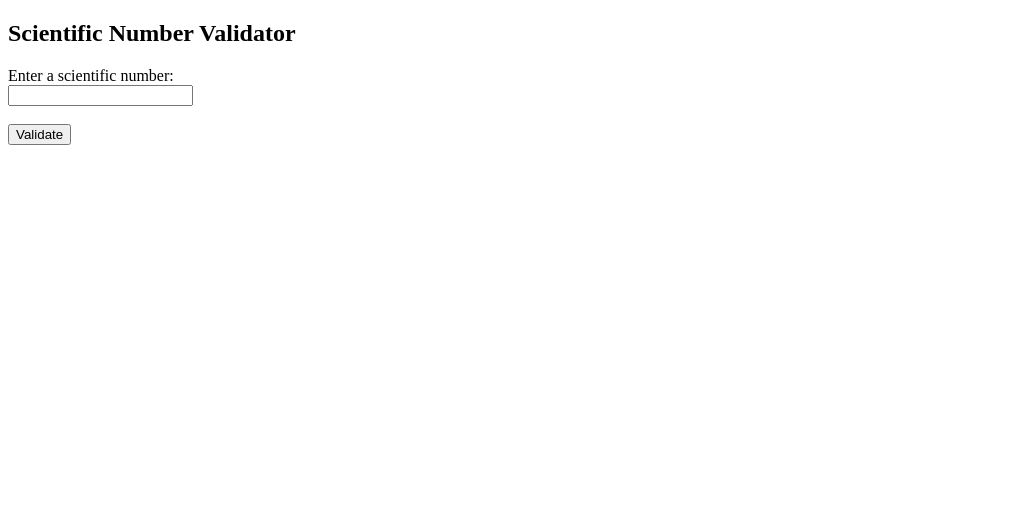
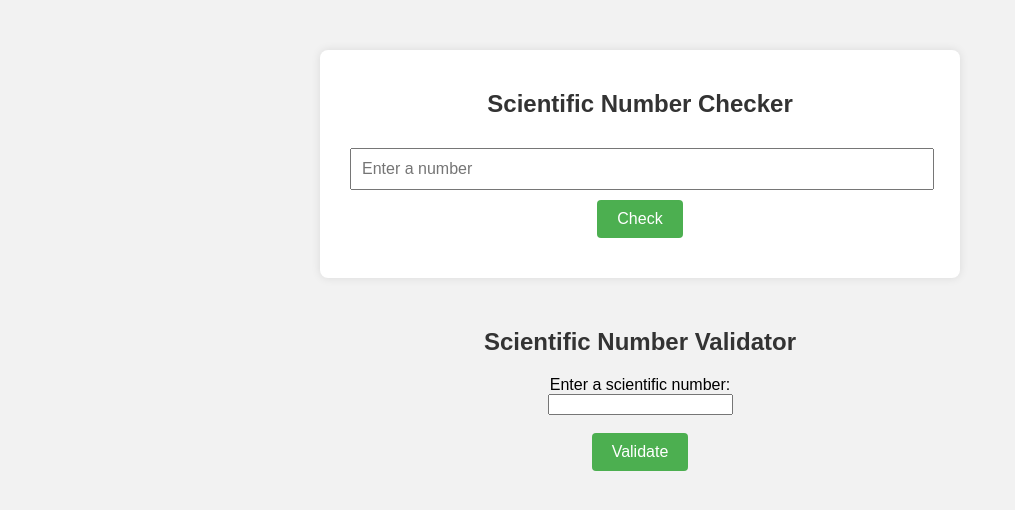
Before and after one commit to Xrynt/scientific-number-detector, a plain HTML site: page index.html in a window 1280 px wide. Shown: the whole page, without its empty margins (0-1015 px from the left). Drawn offline with Linux system fonts and the light colour scheme.

Commit message:
Update index.html

```diff
--- a/index.html
+++ b/index.html
@@ -17,6 +17,86 @@ function validateScientificNumber() {
 </script>
 </head>
 <body>
+    <meta charset="UTF-8">
+    <meta name="viewport" content="width=device-width, initial-scale=1.0">
+    <title>Scientific Number Checker</title>
+    <style>
+        body {
+            font-family: Arial, sans-serif;
+            text-align: center;
+            background-color: #f2f2f2;
+            margin: 0;
+            padding: 0;
+        }
+
+        .container {
+            max-width: 600px;
+            margin: 50px auto;
+            padding: 20px;
+            background-color: #fff;
+            border-radius: 8px;
+            box-shadow: 0 0 10px rgba(0, 0, 0, 0.1);
+        }
+
+        h2 {
+            color: #333;
+        }
+
+        input[type="number"] {
+            padding: 10px;
+            margin: 10px;
+            width: calc(100% - 40px);
+            font-size: 16px;
+        }
+
+        button {
+            padding: 10px 20px;
+            font-size: 16px;
+            cursor: pointer;
+            background-color: #4caf50;
+            color: #fff;
+            border: none;
+            border-radius: 4px;
+            transition: background-color 0.3s ease;
+        }
+
+        button:hover {
+            background-color: #45a049;
+        }
+
+        p#result {
+            margin-top: 20px;
+            font-size: 18px;
+            color: #333;
+        }
+    </style>
+</head>
+<body>
+    <div class="container">
+        <h2>Scientific Number Checker</h2>
+        <input type="number" id="inputNumber" placeholder="Enter a number">
+        <button onclick="checkScientific()">Check</button>
+        <p id="result"></p>
+    </div>
+
+    <script>
+        function checkScientific() {
+            var input = parseFloat(document.getElementById("inputNumber").value);
+            var resultElement = document.getElementById("result");
+
+            if (isNaN(input)) {
+                resultElement.textContent = "Please enter a valid number!";
+            } else {
+                var scientific = /^(?:[-+])?(?:\d+\.\d*|\.\d+)(?:[eE][-+]?\d+)?$/;
+                if (scientific.test(input)) {
+                    resultElement.textContent = input + " is a scientific number.";
+                } else {
+                    resultElement.textContent = input + " is not a scientific number.";
+                }
+            }
+        }
+    </script>
+
 <h2>Scientific Number Validator</h2>
 <form>
     <label for="scientificNumber">Enter a scientific number:</label><br>
```
